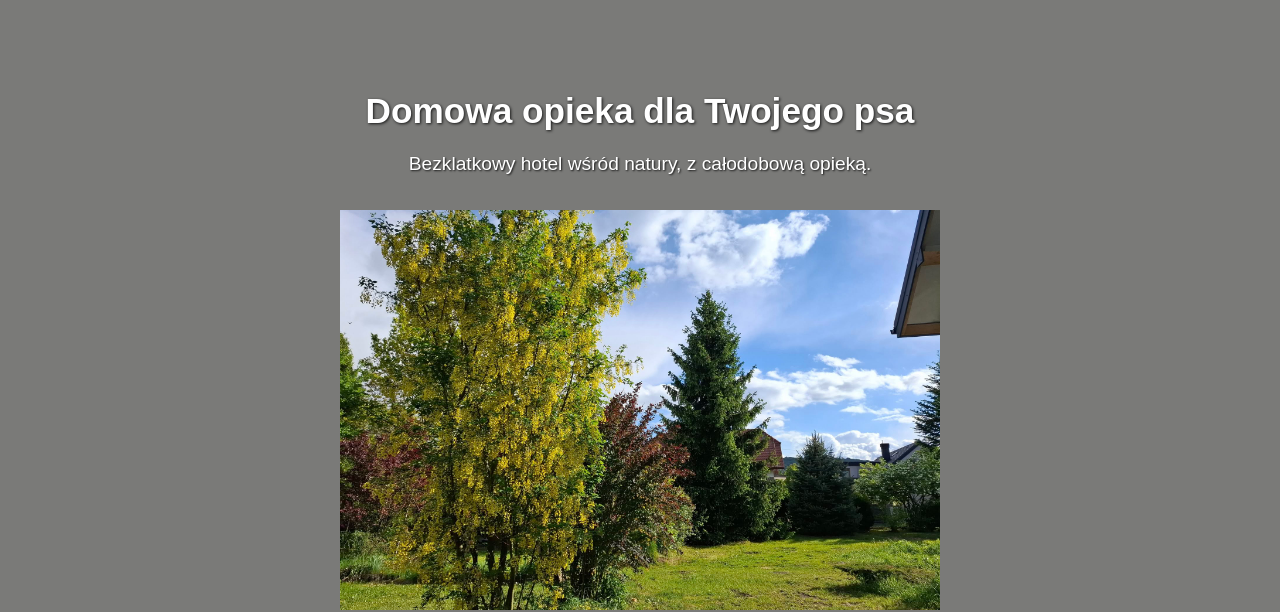
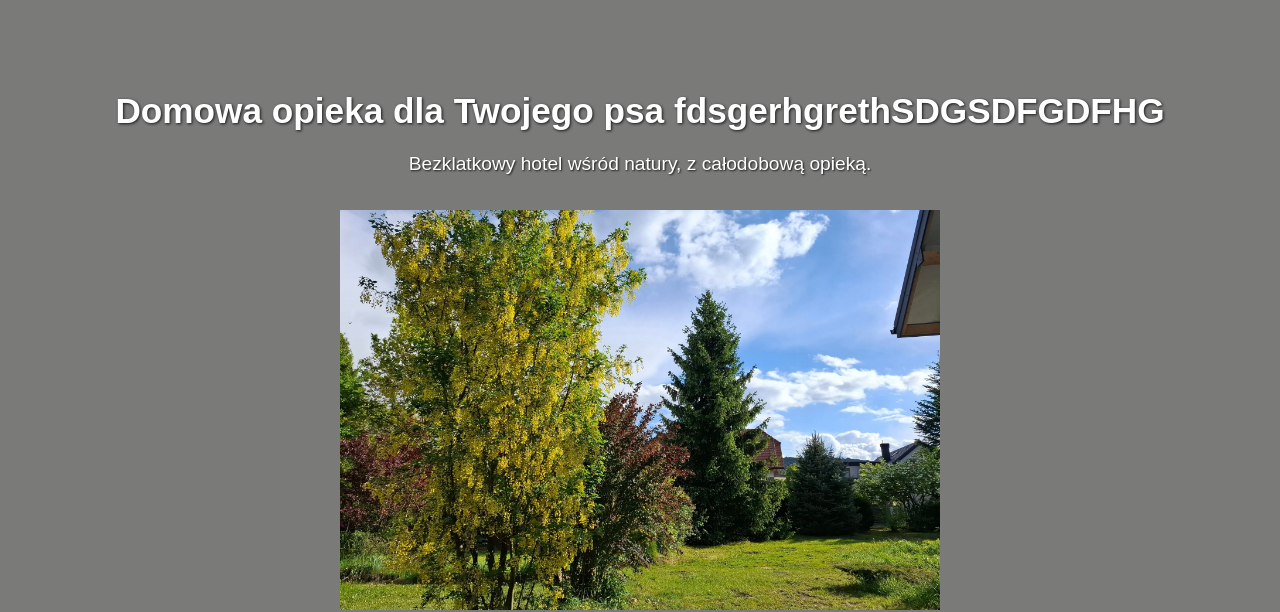
Before and after one commit to bartus118/hotel, a plain HTML site: page index.html in a window 1280 px wide. Shown: the part 197-809 px from the top of the page. Drawn offline with Linux system fonts and the light colour scheme.

Commit message:
etstowey push

```diff
--- a/index.html
+++ b/index.html
@@ -32,7 +32,7 @@
   </header>
 
   <section class="hero">
-  <h2>Domowa opieka dla Twojego psa </h2>
+  <h2>Domowa opieka dla Twojego psa fdsgerhgrethSDGSDFGDFHG</h2>
   <p>Bezklatkowy hotel wśród natury, z całodobową opieką.</p>
   <div class="hero-image">
     <img src="https://placedog.net/1200/800" alt="Piesek w hotelu" class="hero-dog-image" id="heroImage">
```
